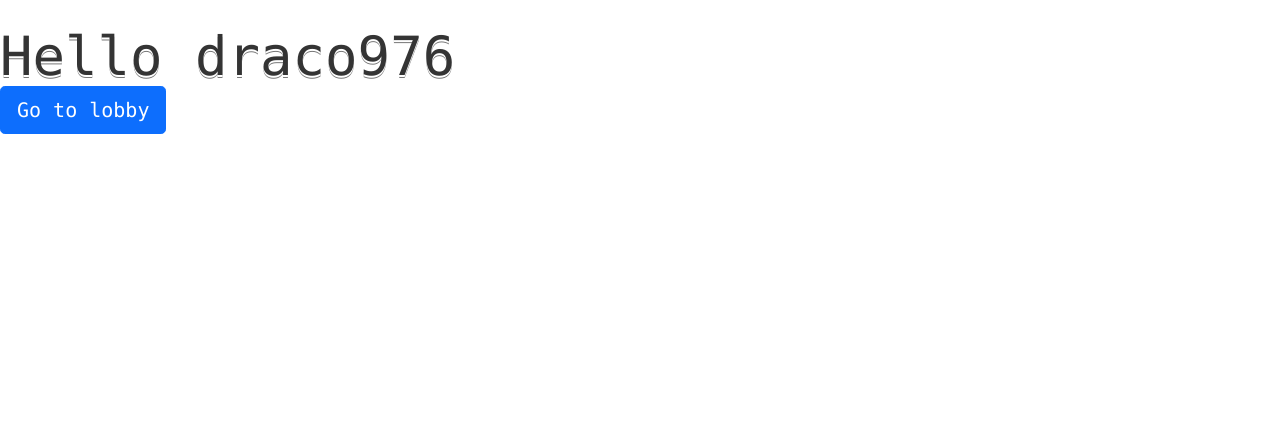
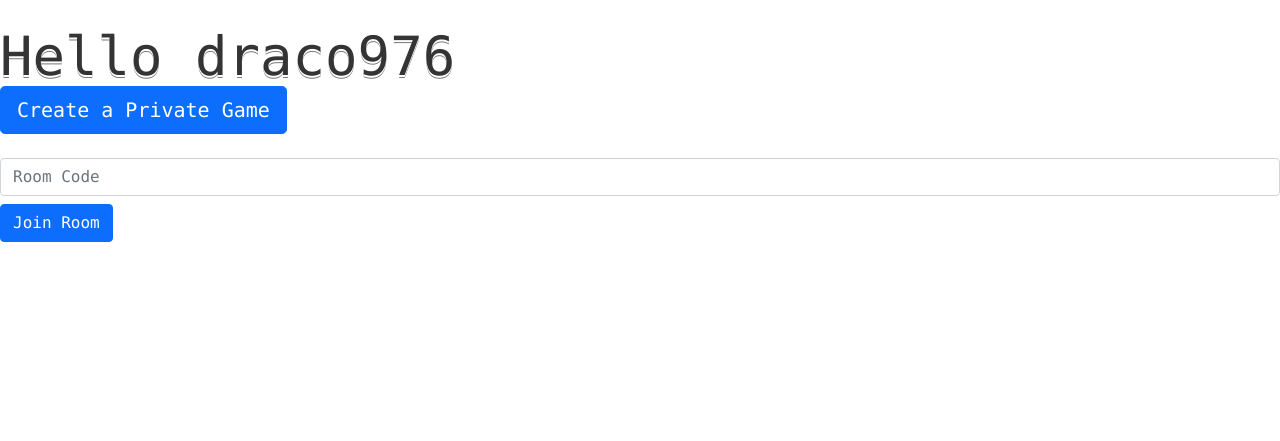
Before and after one commit to PulkitAgr113/NotMoodleDotIO, a Django app: page /menu/ in a window 1280 px wide. Shown: the top 441 px of the page. Run offline with Django 3.2, Linux system fonts and the light colour scheme; a user stored in the database is signed in.

Commit message:
Private Lobby option added

```diff
--- a/doodle/doodle/urls.py
+++ b/doodle/doodle/urls.py
@@ -17,12 +17,13 @@ from django.contrib import admin
 from django.urls import path, include
 from django.conf import settings
 from django.conf.urls.static import static
-from .views import main_view
+from .views import main_view_1, main_view_2
 from . import views
 
 urlpatterns = [
     path('admin/', admin.site.urls),
-    path('lobby/', main_view, name='main'),
+    path('lobby/', main_view_1, name='main1'),
+    path('lobby/<str:room_id>/', main_view_2, name='main2'),
     path('menu/', views.menu, name='menu'),
     path('accounts/', include('django.contrib.auth.urls'), name='login'),
     path('register/', views.register, name='register'),
--- a/doodle/doodle/views.py
+++ b/doodle/doodle/views.py
@@ -1,10 +1,22 @@
 from django.shortcuts import redirect,render
 from doodle.forms import RegistrationForm
 from django.contrib.auth.forms import UserCreationForm
+import random
 
-def main_view(request):
+def main_view_1(request):
     user = request.user
-    return render(request, 'main.html', {'username':user.username})
+    room_id = generateRoomCode()
+    if user.is_authenticated:
+        return redirect(f'/lobby/{room_id}')
+    else:
+        return redirect('/accounts/login')
+
+def main_view_2(request, room_id):
+    user = request.user
+    if user.is_authenticated:
+        return render(request, 'main.html', {'username':user.username, 'roomid':room_id})
+    else:
+        return redirect('/accounts/login')
 
 def register(request):
     if request.method == 'POST':
@@ -30,4 +42,14 @@ def home(request):
 
 def menu(request):
     user = request.user
-    return render(request, 'menu.html', {'username':user.username})
+    if user.is_authenticated:
+        return render(request, 'menu.html', {'username':user.username})
+    else:
+        return redirect('/accounts/login')
+
+def generateRoomCode():
+    str = 'ABCDEFGHIJKLMNOPQRSTUVWXYZ'
+    code = ''
+    for i in range(6):
+        code+= random.choice(str)
+    return code
--- a/doodle/templates/main.html
+++ b/doodle/templates/main.html
@@ -7,11 +7,14 @@ main page
 
 {% block content %}
     <input type="hidden" value={{username}} id="username">
+    <input type="hidden" value={{roomid}} id="roomid">
 
     <div class="row h-100">
 
         <div class="col-3 col-xl-3">
-            abcd
+            <h2>Room-{{roomid}}</h2>
+            <div class="container" id='roomdetails'></div>
+            <div id="alert-box"></div>
         </div>
         <div class="col-6 col-xl-6">
             <canvas class="whiteboard"></canvas>
@@ -26,7 +29,6 @@ main page
 
         <div class="col-3 col-xl-3">
             <!-- Content here -->
-            <div id="alert-box"></div>
             <div class="container chatbox" id="messages-box">
 
             </div>
--- a/doodle/templates/menu.html
+++ b/doodle/templates/menu.html
@@ -18,8 +18,22 @@
 
   <main>
     <h1>Hello {{username}}</h1>
-    <a href="{% url 'main' %}" class="btn btn-primary btn-lg" role="button">Go to lobby</a>
+    <a href="{% url 'main1' %}" class="btn btn-primary btn-lg" role="button">Create a Private Game</a>
+    <br>
+    <br>
+    <input type="text" id="room-code" class="form-control" placeholder="Room Code">
+    <button class="btn btn-primary mt-2" id="join-room">Join Room</button>
   </main>
+
+  <script>
+    const joinRoom = document.getElementById('join-room') ;
+    const roomCode = document.getElementById('room-code') ;
+
+    joinRoom.addEventListener('click',()=>{
+      var code = roomCode.value
+      window.location.href = '../lobby/'+code;
+    })
+  </script>
 
 </body>
 </html>
```
Also changed, not shown: doodle/static/main.js (+11 -2 lines), server/server.js (+24 -5 lines), doodle/db.sqlite3.
